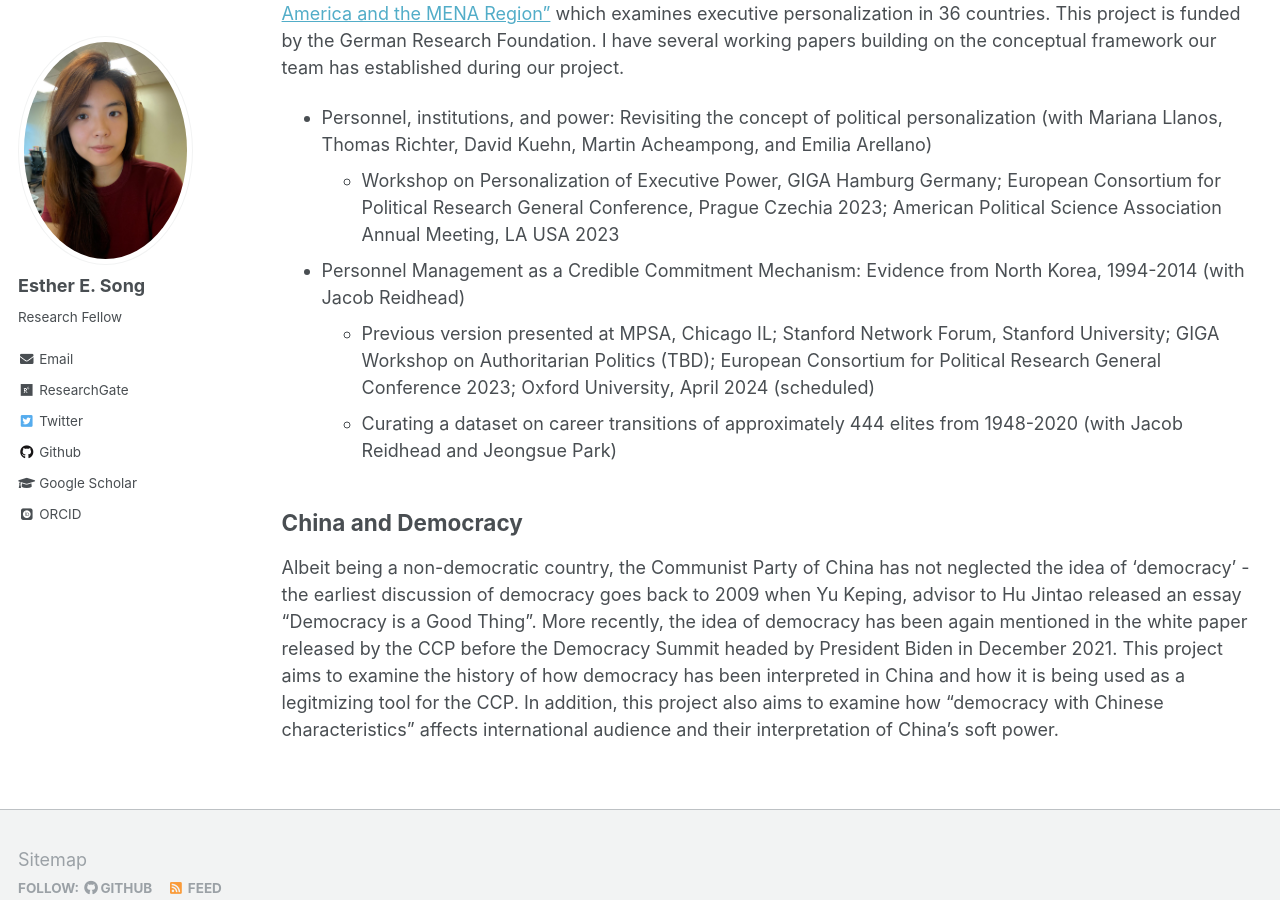
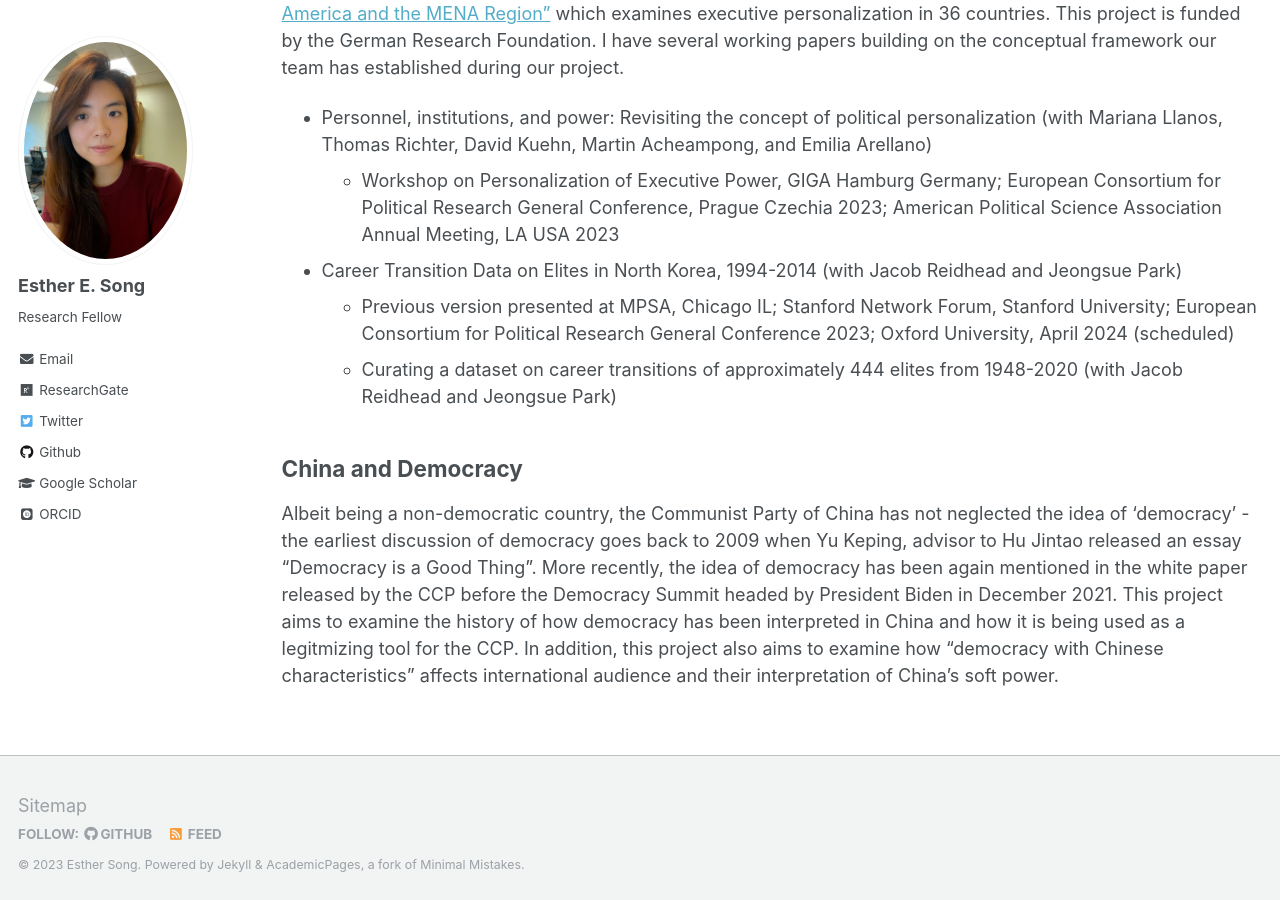
Before and after one commit to ehsong/ehsong.github.io, a Jekyll site: the page built from _pages/research.md, in a window 1280 px wide and 900 px high, scrolled down 2749 px. Built offline with Jekyll 4.4.1, drawn with Linux system fonts in a browser that asks for light colours; some web fonts are replaced.

Commit message:
Update research.md

```diff
--- a/_pages/research.md
+++ b/_pages/research.md
@@ -71,8 +71,8 @@ At GIGA, I am part of the project [“COVID-19 and Executive Personalization in
 * Personnel, institutions, and power: Revisiting the concept of political personalization (with Mariana Llanos, Thomas Richter, David Kuehn, Martin Acheampong, and Emilia Arellano)
   * Workshop on Personalization of Executive Power, GIGA Hamburg Germany; European Consortium for Political Research General Conference, Prague Czechia 2023; American Political Science Association Annual Meeting, LA USA 2023
 
-* Personnel Management as a Credible Commitment Mechanism: Evidence from North Korea, 1994-2014 (with Jacob Reidhead)
-  * Previous version presented at MPSA, Chicago IL; Stanford Network Forum, Stanford University; GIGA Workshop on Authoritarian Politics (TBD); European Consortium for Political Research General Conference 2023; Oxford University, April 2024 (scheduled)
+* Career Transition Data on Elites in North Korea, 1994-2014 (with Jacob Reidhead and Jeongsue Park)
+  * Previous version presented at MPSA, Chicago IL; Stanford Network Forum, Stanford University; European Consortium for Political Research General Conference 2023; Oxford University, April 2024 (scheduled)
   * Curating a dataset on career transitions of approximately 444 elites from 1948-2020 (with Jacob Reidhead and Jeongsue Park)
 
 ## China and Democracy
```
